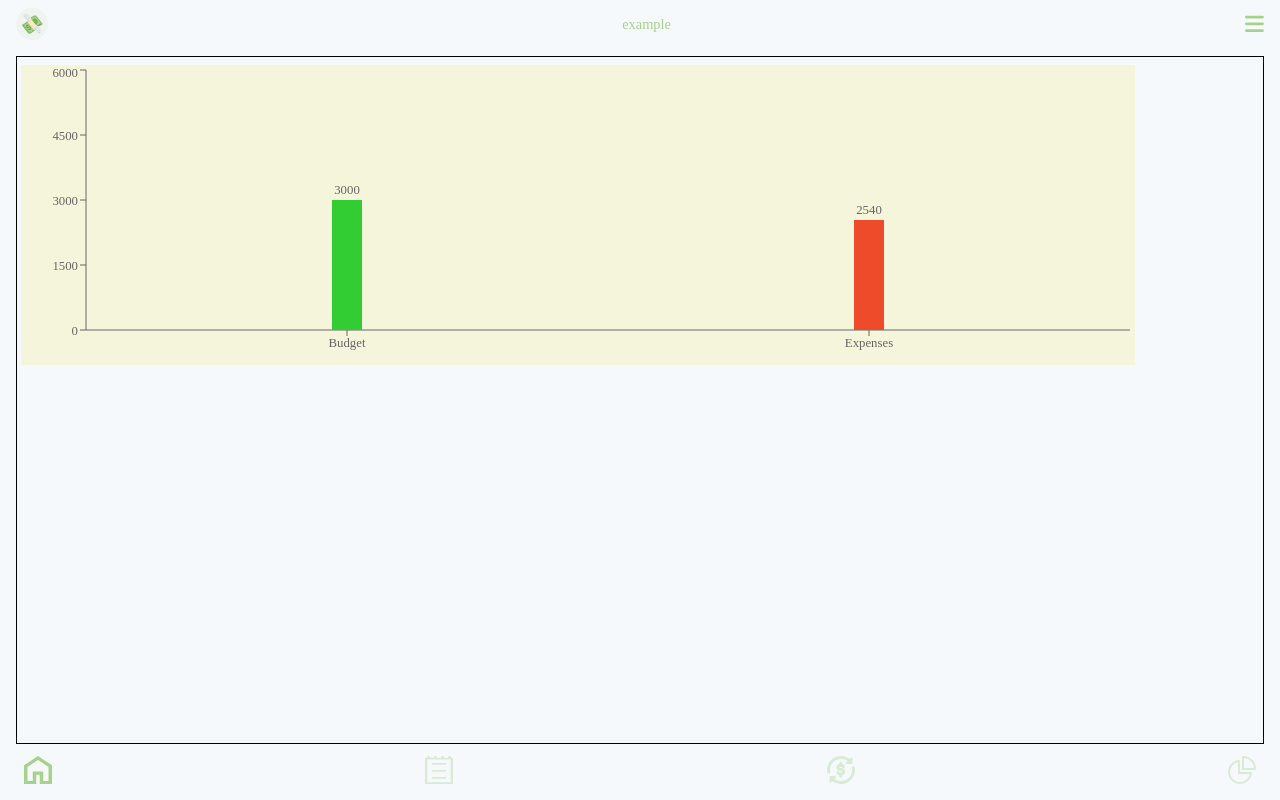
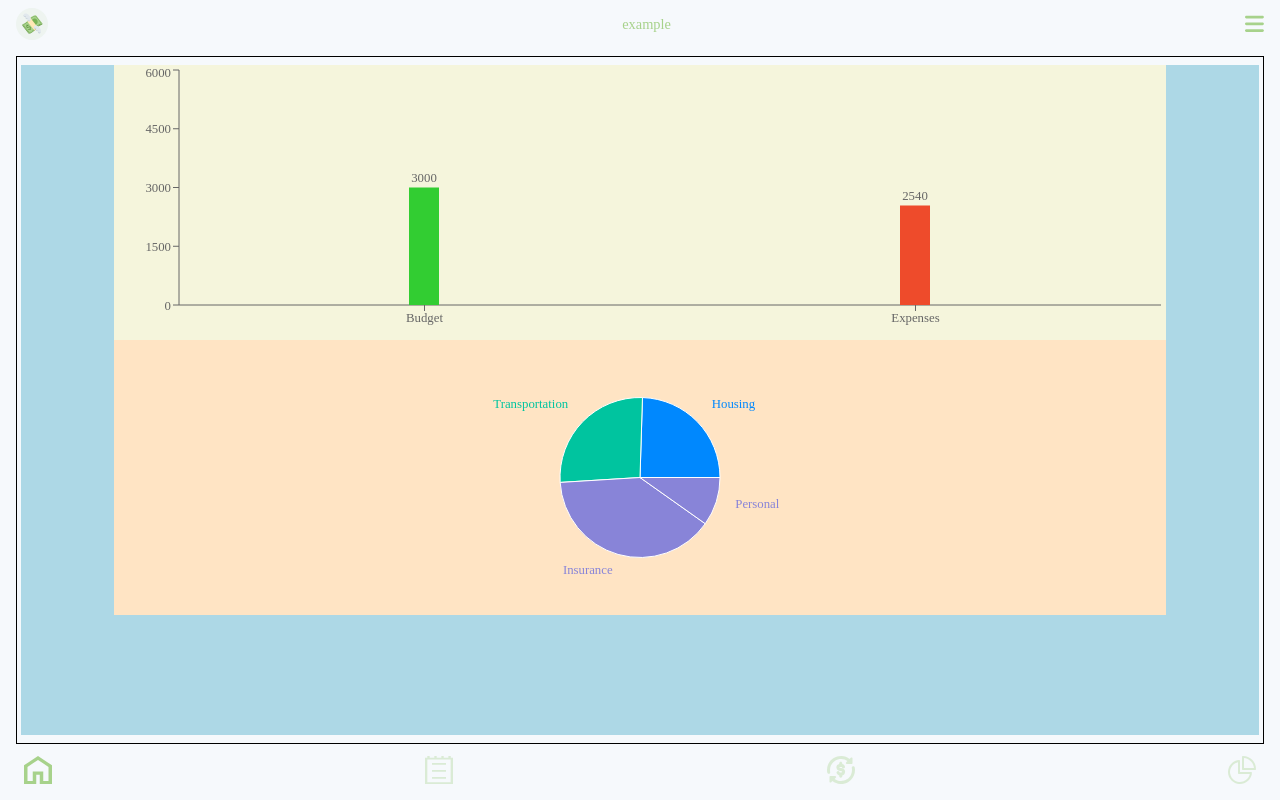
Before and after one commit to slmthang/wings, a React (Vite) app: page / in a window 1280 px wide. Built offline with nearby package versions, Linux system fonts and the light colour scheme.

Commit message:
testing recharts

```diff
--- a/src/views/Login.jsx
+++ b/src/views/Login.jsx
@@ -1,5 +1,5 @@
 
-import { BarChart, Bar, XAxis, YAxis, ResponsiveContainer, Cell } from 'recharts';
+import { BarChart, Bar, XAxis, YAxis, ResponsiveContainer, Cell, PieChart, Pie } from 'recharts';
 import './Login.scss';
 const data = [{name: 'Budget', value: 3000}, {name: 'Expenses', value: 2540}];
 
@@ -22,6 +22,40 @@ const renderBarChart = (
   </BarChart>
 );
 
+const data2 = [
+  { name: 'Housing', value: 500 },
+  { name: 'Transportation', value: 540 },
+  { name: 'Insurance', value: 800 },
+  { name: 'Personal', value: 200 },
+];
+
+const COLORS = ['#0088FE', '#00C49F', '#FFBB28', '#FF8042'];
+
+const RADIAN = Math.PI / 180;
+
+function renderPieChartLabel(e) {
+  return e.name;
+}
+
+const renderPieChart = (
+  <PieChart>
+    <Pie
+      data={data2}
+      cx="50%"
+      cy="50%"
+      labelLine={false}
+      label={renderPieChartLabel}
+      outerRadius={80}
+      fill="#8884d8"
+      dataKey="value"
+    >
+      {data.map((entry, index) => (
+        <Cell key={`cell-${index}`} fill={COLORS[index % COLORS.length]} />
+      ))}
+    </Pie>
+  </PieChart>
+)
+
 
 
 
@@ -29,8 +63,11 @@ export default function Login() {
 
     return (
       <div id='charts'>
-        <ResponsiveContainer id='chart1' width="90%" height={300}>
+        <ResponsiveContainer id='chart1' width="85%" height={275}>
           {renderBarChart}
+        </ResponsiveContainer>
+        <ResponsiveContainer id='chart2' width="85%" height={275}>
+          {renderPieChart}
         </ResponsiveContainer>
       </div>
 
--- a/src/views/Login.scss
+++ b/src/views/Login.scss
@@ -4,8 +4,17 @@
     width: 100%;
     height: 100%;
     font-size: 0.8rem;
+    background-color: lightblue;
+
+    display: flex;
+    flex-direction: column;
+    align-items: center;
 }
 
 #chart1 {
     background-color: beige;
 }
+
+#chart2 {
+    background-color:bisque;
+}
```
